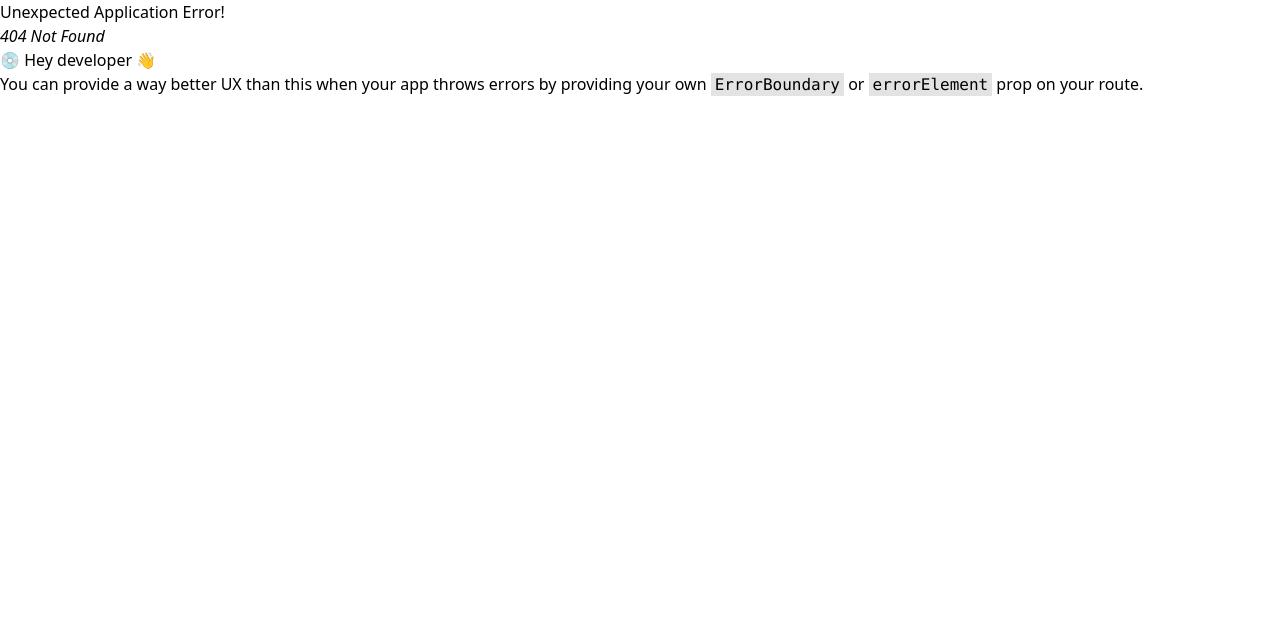
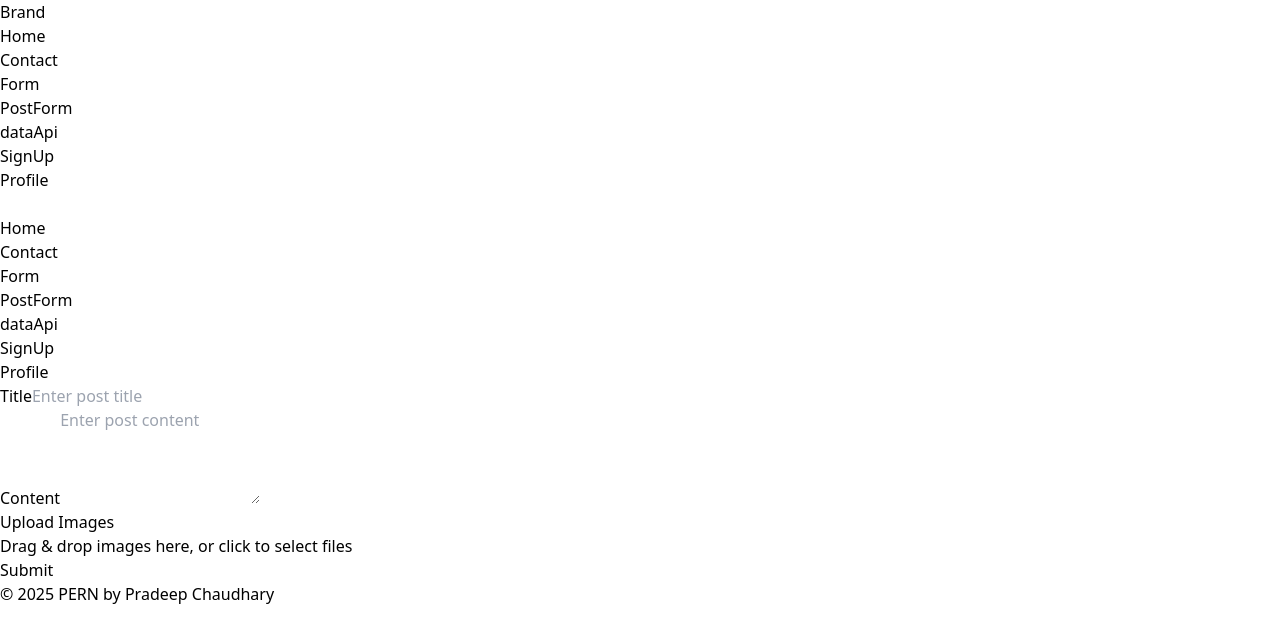
Before and after one commit to overOP/PERN-Frontend, a React (Vite) app: page /postForm in a window 1280 px wide. Before the commit this address had no page. Shown: the top 642 px of the page. Built offline with nearby package versions, Linux system fonts and the light colour scheme.

Commit message:
PostForm

```diff
--- a/package.json
+++ b/package.json
@@ -13,6 +13,7 @@
     "axios": "^1.9.0",
     "react": "^19.0.0",
     "react-dom": "^19.0.0",
+    "react-dropzone": "^14.3.8",
     "react-hook-form": "^7.55.0",
     "react-icons": "^5.5.0",
     "react-router": "^7.5.0"
--- a/src/Data/navData.js
+++ b/src/Data/navData.js
@@ -15,6 +15,11 @@ export const navData = [
         url: "/form",
     },
     {
+        id:"6",
+        title: "PostForm",
+        url: "/PostForm",
+    },
+    {
         id: 4,
         title: "dataApi",
         url: "/dataApi",
--- a/src/Layout/MainLayOut.jsx
+++ b/src/Layout/MainLayOut.jsx
@@ -1,5 +1,5 @@
 import React from 'react'
-import { Outlet } from 'react-router'
+import { Outlet } from 'react-router'//outlet is used to render child routes
 import Nav from '../components/Nav'
 import Footer from '../components/Footer'
 
--- a/src/Routes.jsx
+++ b/src/Routes.jsx
@@ -4,6 +4,7 @@ import Home from "./components/Home";
 import SignUp from "./components/SignUp";
 import Contact from "./components/Contact";
 import Form from "./components/Form";
+import PostForm from "./components/postForm";
 import DataApi from "./components/dataApi";
 import Profile from "./components/Profile";
 
@@ -25,6 +26,10 @@ export const router = createBrowserRouter([
                 element: <Form />,
             },
             {
+                path: "/postForm",
+                element: <PostForm />,
+            },
+            {
                 path: "/dataApi",
                 element: <DataApi />,
             },
--- /dev/null
+++ b/src/components/PostForm.jsx
@@ -0,0 +1,152 @@
+import React, { useCallback, useEffect, useState } from "react";
+import { useForm } from "react-hook-form";
+import { useDropzone } from "react-dropzone";
+
+const PostForm = () => {
+  const {
+    register,
+    handleSubmit,
+    formState: { errors },
+  } = useForm();
+
+  const [selectedImages, setSelectedImages] = useState([]);
+  const [cancelledImages, setCancelledImages] = useState(new Set());
+
+  // Handle image drop
+  const onDrop = useCallback((acceptedFiles) => {
+    const filesWithPreview = acceptedFiles.map((file) =>
+      Object.assign(file, {
+        preview: URL.createObjectURL(file),
+      })
+    );
+    setSelectedImages((prev) => [...prev, ...filesWithPreview]);
+  }, []);
+
+  // Dropzone config
+  const { getRootProps, getInputProps, isDragActive } = useDropzone({
+    onDrop,
+    accept: { "image/*": [] },
+    multiple: true,
+  });
+
+  // Cancel image
+  const onCancelImage = (file) => {
+    URL.revokeObjectURL(file.preview);
+    setCancelledImages((prev) => new Set([...prev, file]));
+    setSelectedImages((prev) => prev.filter((img) => img !== file));
+  };
+
+  // Clean up previews on unmount
+  useEffect(() => {
+    return () => {
+      selectedImages.forEach((file) => URL.revokeObjectURL(file.preview));
+    };
+  }, [selectedImages]);
+
+  // Handle form submit
+  const onSubmit = (data) => {
+    const formData = new FormData();
+    formData.append("title", data.title);
+    formData.append("content", data.content || "");
+
+    selectedImages
+      .filter((file) => !cancelledImages.has(file))
+      .forEach((file) => {
+        formData.append("images", file);
+      });
+
+    console.log("FormData ready with:", {
+      title: data.title,
+      content: data.content,
+      files: selectedImages.filter((file) => !cancelledImages.has(file)),
+    });
+
+    // Submit with fetch or other logic
+  };
+
+  return (
+    <form
+      onSubmit={handleSubmit(onSubmit)}
+      className="max-w-lg mx-auto p-6 bg-white shadow-lg rounded-md"
+    >
+      {/* Title */}
+      <div className="mb-4">
+        <label htmlFor="title" className="block text-sm font-medium text-gray-700">
+          Title
+        </label>
+        <input
+          id="title"
+          type="text"
+          {...register("title", { required: "Title required" })}
+          className="mt-1 block w-full px-3 py-2 border rounded-md shadow-sm focus:ring-indigo-500 focus:border-indigo-500 sm:text-sm"
+          placeholder="Enter post title"
+        />
+        {errors.title && <p className="text-red-500 text-sm mt-1">{errors.title.message}</p>}
+      </div>
+
+      {/* Content */}
+      <div className="mb-4">
+        <label htmlFor="content" className="block text-sm font-medium text-gray-700">
+          Content
+        </label>
+        <textarea
+          id="content"
+          {...register("content")}
+          className="mt-1 block w-full px-3 py-2 border rounded-md shadow-sm focus:ring-indigo-500 focus:border-indigo-500 sm:text-sm"
+          rows={4}
+          placeholder="Enter post content"
+        />
+      </div>
+
+      {/* Image Upload */}
+      <div className="mb-4">
+        <label className="block text-sm font-medium text-gray-700">Upload Images</label>
+        <div
+          {...getRootProps()}
+          className={`mt-1 p-4 border-2 border-dashed rounded-md text-center cursor-pointer ${
+            isDragActive ? "border-indigo-500 bg-indigo-50" : "border-gray-300"
+          }`}
+        >
+          <input {...getInputProps()} />
+          <p className="text-sm text-gray-500">
+            {isDragActive
+              ? "Drop the images here..."
+              : "Drag & drop images here, or click to select files"}
+          </p>
+        </div>
+
+        {selectedImages.length > 0 && (
+          <div className="grid grid-cols-3 gap-3 mt-4">
+            {selectedImages.map((file, idx) => (
+              <div key={file.preview} className="relative group">
+                <img
+                  src={file.preview}
+                  alt={`Preview ${idx}`}
+                  className="w-full h-32 object-cover rounded-md"
+                />
+                <button
+                  type="button"
+                  aria-label="Remove image"
+                  onClick={() => onCancelImage(file)}
+                  className="absolute top-1 right-1 bg-red-600 hover:bg-red-700 text-white rounded-full p-1 text-xs"
+                >
+                  ✕
+                </button>
+              </div>
+            ))}
+          </div>
+        )}
+      </div>
+
+      {/* Submit Button */}
+      <button
+        type="submit"
+        className="w-full bg-indigo-600 text-white font-medium py-2 rounded-md hover:bg-indigo-700 transition"
+      >
+        Submit
+      </button>
+    </form>
+  );
+};
+
+export default PostForm;
```
Also changed, not shown: 1 other file (tests, documents, lock files or other folders).
